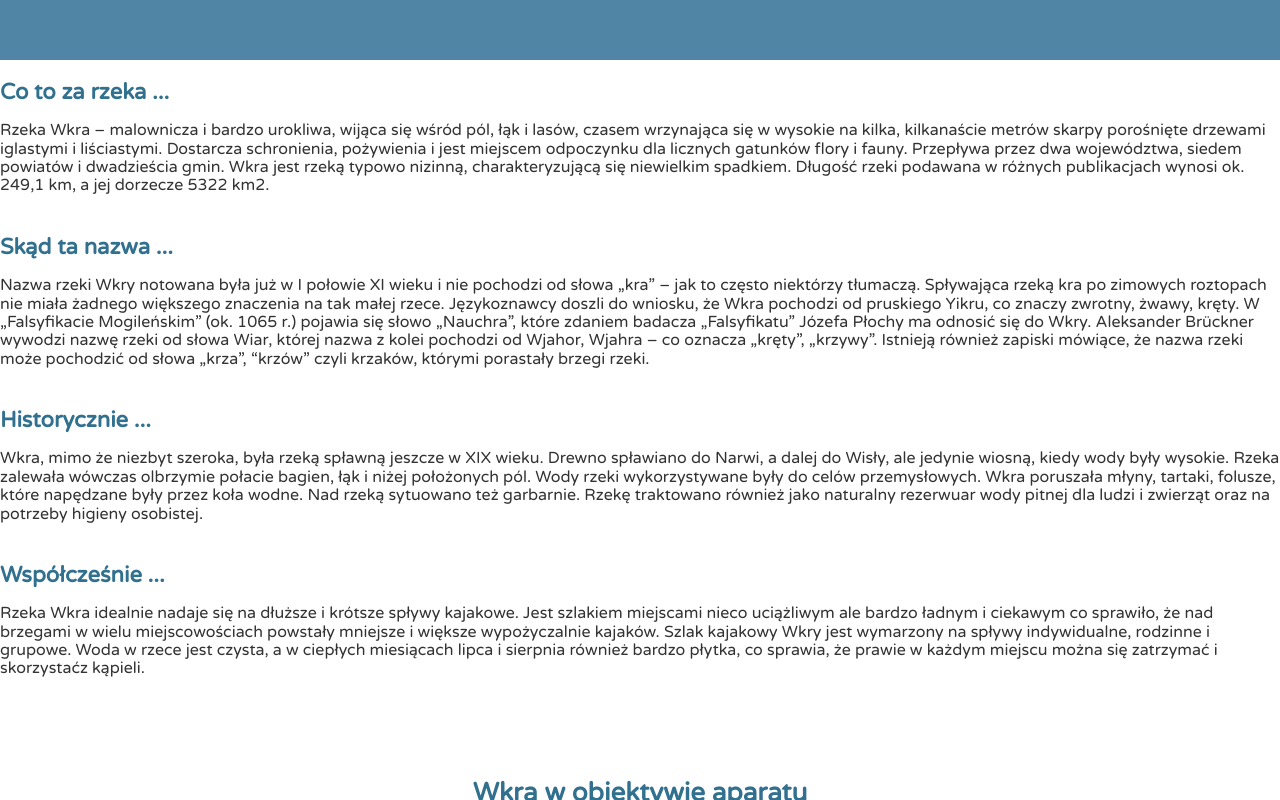
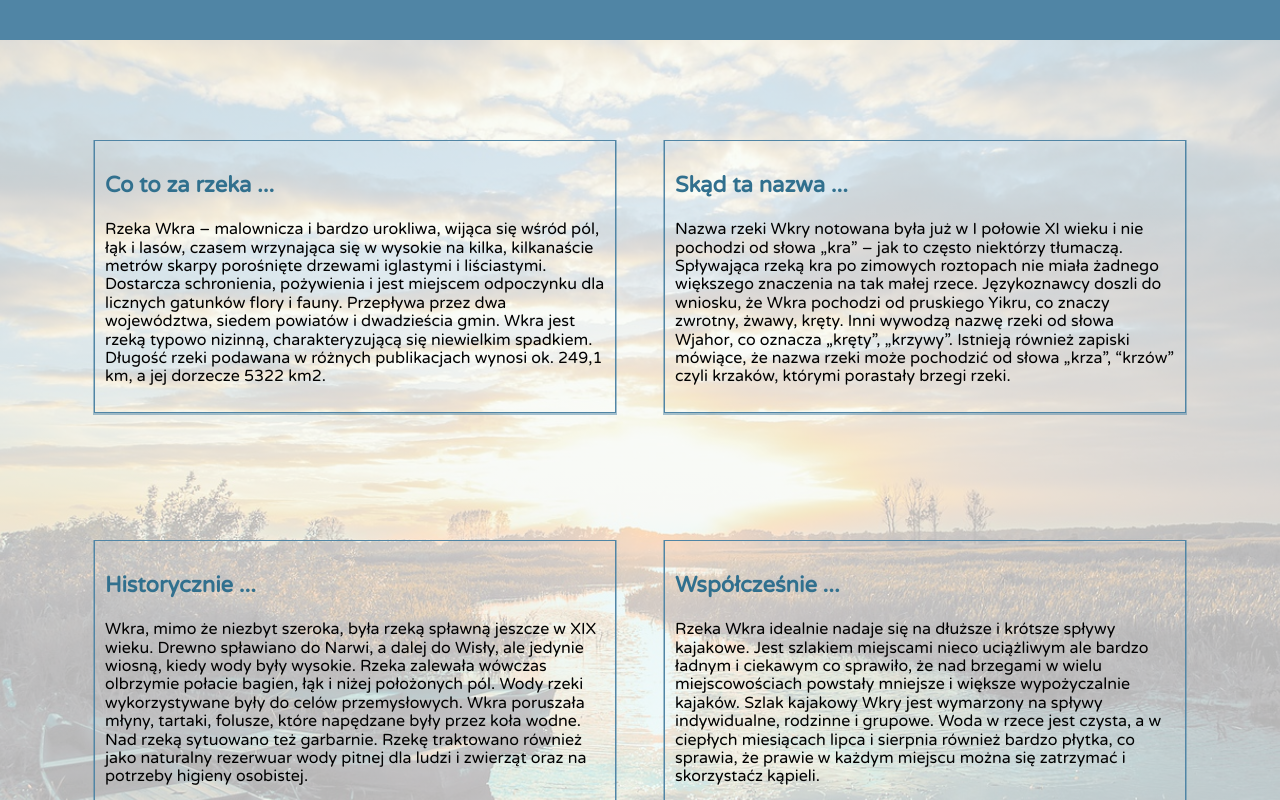
Before and after one commit to OlaBartnik/splywy-kajakowe-React-App, a React (Create React App) app in the folder my-app/: page /#/wkra in a window 1280 px wide. Shown: the part 760-1560 px from the top of the page. Built offline with nearby package versions, Linux system fonts and the light colour scheme.

Commit message:
wkra.js 2etap done

```diff
--- a/my-app/src/App/Components/Slider/slider.js
+++ b/my-app/src/App/Components/Slider/slider.js
@@ -2,8 +2,9 @@
 // https://www.youtube.com/watch?v=GZ4d3HEn9zg
 import React from 'react';
 import "./slider.scss"
-import image1 from "../../Components/Images Wkra/river-2808802_1280.jpg";
-// Obraz <a href="https://pixabay.com/pl/users/marcinw-5057605/?utm_source=link-attribution&amp;utm_medium=referral&amp;utm_campaign=image&amp;utm_content=2808802"> Marcin Wąż</a> z <a href="https://pixabay.com/pl/?utm_source=link-attribution&amp;utm_medium=referral&amp;utm_campaign=image&amp;utm_content=2808802"> Pixabay</a>
+import image1 from "../../Components/Images Wkra/autumn-972786_1920.jpg";
+// Obraz <a href="https://pixabay.com/pl/users/LubosHouska-198496/?utm_source=link-attribution&amp;utm_medium=referral&amp;utm_campaign=image&amp;utm_content=972786"> Lubos Houska</a> z <a href="https://pixabay.com/pl/?utm_source=link-attribution&amp;utm_medium=referral&amp;utm_campaign=image&amp;utm_content=972786"> Pixabay</a>
+
 import image2 from "../../Components/Images Wkra/web-2591485_1920.jpg";
 // Obraz <a href="https://pixabay.com/pl/users/TeeFarm-199315/?utm_source=link-attribution&amp;utm_medium=referral&amp;utm_campaign=image&amp;utm_content=2591485"> TeeFarm</a> z <a href="https://pixabay.com/pl/?utm_source=link-attribution&amp;utm_medium=referral&amp;utm_campaign=image&amp;utm_content=2591485"> Pixabay</a>
 
@@ -13,8 +14,8 @@ import image4 from "../../Components/Images Wkra/autumn-219972_1280.jpg";
 // Obraz <a href="https://pixabay.com/pl/users/Larisa-K-1107275/?utm_source=link-attribution&amp;utm_medium=referral&amp;utm_campaign=image&amp;utm_content=219972"> Larisa Koshkina</a> z <a href="https://pixabay.com/pl/?utm_source=link-attribution&amp;utm_medium=referral&amp;utm_campaign=image&amp;utm_content=219972"> Pixabay</a>
 import image5 from "../../Components/Images Wkra/wkra-1685383_1920.jpg";
 // Obraz <a href="https://pixabay.com/pl/users/Demko-1495707/?utm_source=link-attribution&amp;utm_medium=referral&amp;utm_campaign=image&amp;utm_content=1685383"> Demko</a> z <a href="https://pixabay.com/pl/?utm_source=link-attribution&amp;utm_medium=referral&amp;utm_campaign=image&amp;utm_content=1685383"> Pixabay</a>
-import image6 from "../../Components/Images Wkra/autumn-972786_1920.jpg";
-// Obraz <a href="https://pixabay.com/pl/users/LubosHouska-198496/?utm_source=link-attribution&amp;utm_medium=referral&amp;utm_campaign=image&amp;utm_content=972786"> Lubos Houska</a> z <a href="https://pixabay.com/pl/?utm_source=link-attribution&amp;utm_medium=referral&amp;utm_campaign=image&amp;utm_content=972786"> Pixabay</a>
+import image6 from "../../Components/Images Wkra/river-2808802_1280.jpg";
+// Obraz <a href="https://pixabay.com/pl/users/marcinw-5057605/?utm_source=link-attribution&amp;utm_medium=referral&amp;utm_campaign=image&amp;utm_content=2808802"> Marcin Wąż</a> z <a href="https://pixabay.com/pl/?utm_source=link-attribution&amp;utm_medium=referral&amp;utm_campaign=image&amp;utm_content=2808802"> Pixabay</a>
 import image7 from "../../Components/Images Wkra/clouds-daylight-environment-786134.jpg";
 
 import image8 from "../../Components/Images Wkra/lake-72843_1280.jpg"
@@ -66,9 +67,9 @@ class Slider extends React.Component {
     }
 
     render() {
-        return (<div>
+        return (<div className={"sliderContainer" + " container"}>
             <h2 className={"sliderTitle"}>Wkra w obiektywie aparatu</h2>
-            <div className="slider">
+            <div className={"slider"}>
                 <div className="slider-wrapper"
                      style={{
                          transform: `translateX(${this.state.translateValue}px)`,
--- a/my-app/src/App/Components/Slider/slider.scss
+++ b/my-app/src/App/Components/Slider/slider.scss
@@ -1,3 +1,6 @@
+.sliderContainer {
+  height: 100vh;
+}
 .slider {
   position: relative;
   width: 800px;
--- a/my-app/src/App/Pages/State/Masovian/Wkra/wkra.js
+++ b/my-app/src/App/Pages/State/Masovian/Wkra/wkra.js
@@ -372,34 +372,44 @@ class RouteSelection extends React.Component {
 
 class RiverDescritpion extends React.Component {
     render() {
-        return (
-            <div className={"riverDescritpion"}><h2>Co to za rzeka ...</h2><p>Rzeka Wkra – malownicza i bardzo urokliwa,
-                wijąca się wśród pól, łąk i lasów, czasem wrzynająca się w wysokie na kilka, kilkanaście metrów skarpy
+        return (<div className={"riverBackground"}>
+            <div className={"riverDescritpion" + " container"}>
+                <article className={"article"}><h3>Co to za rzeka ...</h3><p>Rzeka Wkra – malownicza i bardzo urokliwa,
+                    wijąca się wśród pól, łąk i lasów, czasem wrzynająca się w wysokie na kilka, kilkanaście metrów
+                    skarpy
                     porośnięte drzewami iglastymi i liściastymi. Dostarcza schronienia, pożywienia i jest miejscem
                     odpoczynku dla licznych gatunków flory i fauny. Przepływa przez dwa województwa, siedem powiatów i
                     dwadzieścia gmin. Wkra jest rzeką typowo nizinną, charakteryzującą się niewielkim spadkiem. Długość
-                rzeki podawana w różnych publikacjach wynosi ok. 249,1 km, a jej dorzecze 5322 km2.</p>
-                <h3>Skąd ta nazwa ...</h3><p>Nazwa rzeki Wkry notowana była już w I połowie XI wieku i nie pochodzi od
+                    rzeki podawana w różnych publikacjach wynosi ok. 249,1 km, a jej dorzecze 5322 km2.</p></article>
+                <article className={"article"}>
+                    <h3>Skąd ta nazwa ...</h3><p>Nazwa rzeki Wkry notowana była już w I połowie XI wieku i nie pochodzi
+                    od
                     słowa „kra” – jak to często niektórzy tłumaczą. Spływająca rzeką kra po zimowych roztopach nie miała
                     żadnego większego znaczenia na tak małej rzece. Językoznawcy doszli do wniosku, że Wkra pochodzi od
-                    pruskiego Yikru, co znaczy zwrotny, żwawy, kręty. W „Falsyfikacie Mogileńskim” (ok. 1065 r.) pojawia
-                    się słowo „Nauchra”, które zdaniem badacza „Falsyfikatu” Józefa Płochy ma odnosić się do Wkry.
-                    Aleksander Brückner wywodzi nazwę rzeki od słowa Wiar, której nazwa z kolei pochodzi od Wjahor,
-                    Wjahra – co oznacza „kręty”, „krzywy”. Istnieją również zapiski mówiące, że nazwa rzeki może
+                    pruskiego Yikru, co znaczy zwrotny, żwawy, kręty.
+                    Inni wywodzą nazwę rzeki od słowa Wjahor, co oznacza „kręty”, „krzywy”. Istnieją również zapiski mówiące, że nazwa rzeki może
                     pochodzić od słowa „krza”, “krzów” czyli krzaków, którymi porastały brzegi rzeki.</p>
-                <h5>Historycznie ...</h5><p>Wkra, mimo że niezbyt szeroka, była rzeką spławną jeszcze w XIX wieku.
+                </article>
+                <article className={"article"}>
+                    <h3>Historycznie ...</h3><p>Wkra, mimo że niezbyt szeroka, była rzeką spławną jeszcze w XIX wieku.
                     Drewno spławiano do Narwi, a dalej do Wisły, ale jedynie wiosną, kiedy wody były wysokie. Rzeka
                     zalewała wówczas olbrzymie połacie bagien, łąk i niżej położonych pól. Wody rzeki wykorzystywane
                     były do celów przemysłowych. Wkra poruszała młyny, tartaki, folusze, które napędzane były przez koła
                     wodne. Nad rzeką sytuowano też garbarnie. Rzekę traktowano również jako naturalny rezerwuar wody
                     pitnej dla ludzi i zwierząt oraz na potrzeby higieny osobistej.
                 </p>
-                <h6>Współcześnie ...</h6><p>Rzeka Wkra idealnie nadaje się na dłuższe i krótsze spływy kajakowe. Jest
+                </article>
+                <article className={"article"}>
+                    <h3>Współcześnie ...</h3><p>Rzeka Wkra idealnie nadaje się na dłuższe i krótsze spływy kajakowe.
+                    Jest
                     szlakiem miejscami nieco uciążliwym ale bardzo ładnym i ciekawym co sprawiło, że nad brzegami w
                     wielu miejscowościach powstały mniejsze i większe wypożyczalnie kajaków. Szlak kajakowy Wkry jest
                     wymarzony na spływy indywidualne, rodzinne i grupowe. Woda w rzece jest czysta, a w ciepłych
                     miesiącach lipca i sierpnia również bardzo płytka, co sprawia, że prawie w każdym miejscu można się
-                    zatrzymać i skorzystaćz kąpieli.</p></div>)
+                    zatrzymać i skorzystaćz kąpieli.</p>
+                </article>
+            </div>
+        </div>)
     }
 }
 
--- a/my-app/src/App/Pages/State/Masovian/Wkra/wkra.scss
+++ b/my-app/src/App/Pages/State/Masovian/Wkra/wkra.scss
@@ -1,4 +1,3 @@
-
 //.firstSiteContainer {
 //  height: 100vh;
 //
@@ -7,13 +6,14 @@
 //background-image: linear-gradient(rgba(0, 0, 0, 0.5), rgba(0, 0, 0, 0.5)),url("./canoe-3794288_1920.jpg");
 //background-size: cover;
 //background-position: center;
-.formBackground{
+.formBackground {
   background: #5085A5;
   //background-image: linear-gradient(rgba(255, 255, 255, 0.4), rgba(255, 255, 255, 0.4)),url("./canoe-3794288_1920.jpg");
   //background-size: cover;
   //background-position: center;
   height: calc(100vh - 60px - 320px);
 }
+
 .formContainer {
   //border: 1px solid #5085A5;
   //border-radius: 10px;
@@ -30,7 +30,8 @@
     color: #f7f9fb;
 
   }
-  & p{
+
+  & p {
     text-align: left;
     padding-left: 25px;
     color: #f7f9fb;
@@ -92,16 +93,35 @@
   display: none;
 }
 
+.riverBackground {
+  background-image: linear-gradient(rgba(255, 255, 255, 0.7), rgba(255, 255, 255, 0.7)),url("./river-2808802_1280 (1).jpg");
+  background-size: cover;
+  background-position: center;
+}
+
 .riverDescritpion {
-  //height: 100vh;
-
-  & h2, h3, h4, h5, h6 {
+  height: 100vh;
+  padding-top: 100px;
+  display: flex;
+  flex-direction: row;
+  align-items: flex-start;
+  justify-content: space-around;
+  flex-wrap: wrap;
+& article{
+  flex-grow: 0;
+  flex-basis: 500px;
+  border: 1px solid #5085A5;
+  box-shadow: 0 1px 0 1px rgba(80, 133, 165, 0.5);
+  padding: 10px;
+  margin-bottom: 30px;
+}
+  & h3 {
     font-size: 22px;
-    margin: 40px 0px 10px;
     color: #31708e;
   }
 
   & p {
-    color: #333333;
+    //color: #333333;
+    color: #000000;
   }
 }
```
Also changed, not shown: my-app/src/App/Pages/State/Masovian/Wkra/river-2808802_1280 (1).jpg (added). Lines whose indentation alone changed are shown as unchanged.
